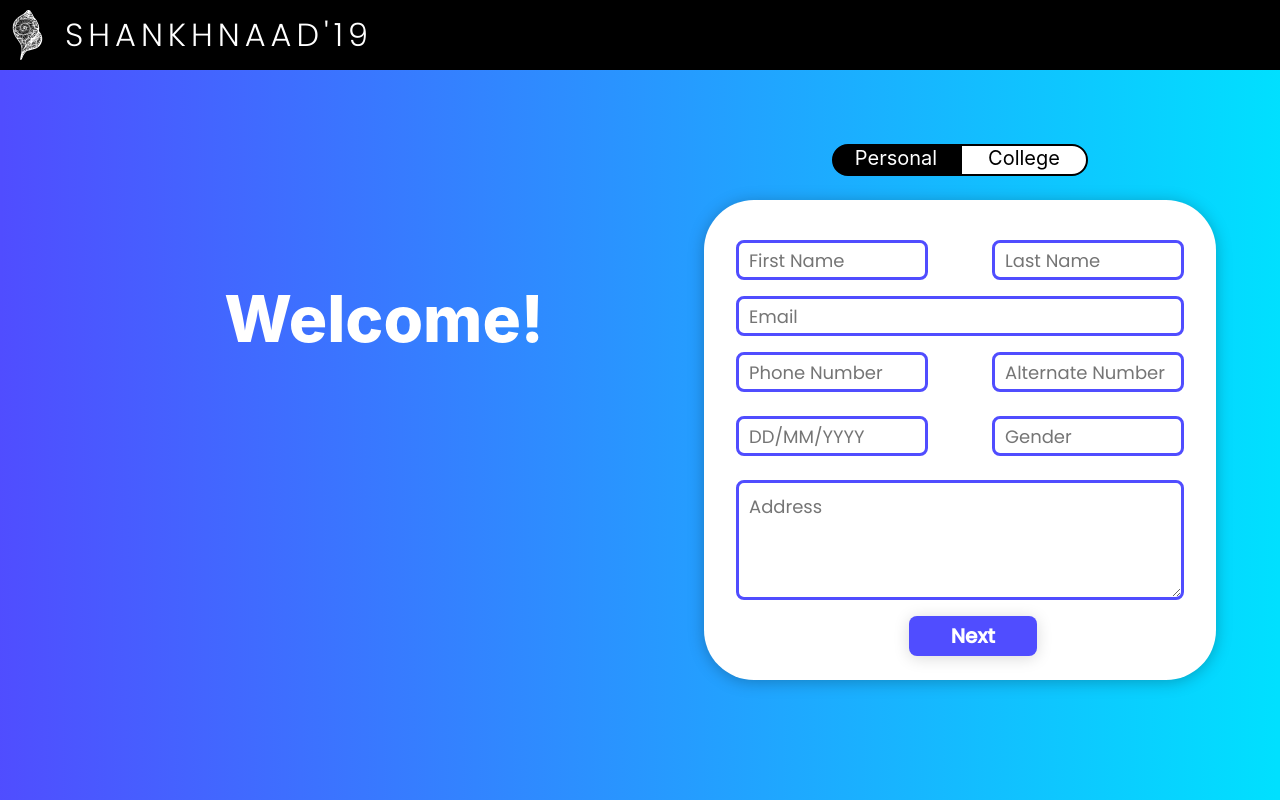
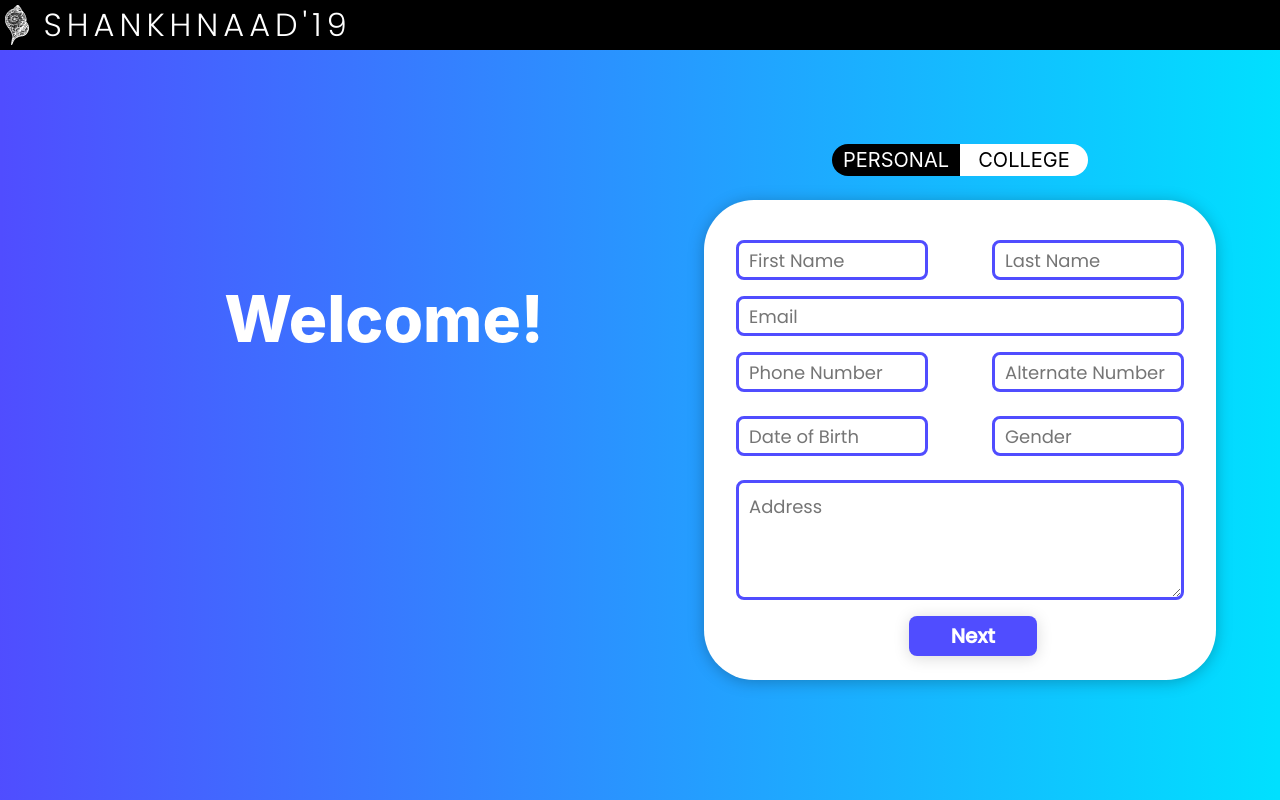
Before and after one commit to TusharSharmaIN/shankh19, a PHP site: the page made by First Time Dash/dash.html in a window 1280 px wide. Run offline with PHP 8.4, Linux system fonts and the light colour scheme; some libraries are stand-ins or nearby versions.

Commit message:
Bug fixes for switch and next button

```diff
--- a/First Time Dash/dash.css
+++ b/First Time Dash/dash.css
@@ -1,3 +1,7 @@
+*{
+    outline: none;
+}
+
 body {
     color: #000;
     background-color: #f4f4f4;
@@ -12,14 +16,16 @@ html, body{
     margin: 0;
     padding: 0;
 }
+
 form {
     margin: 0;
 }
+
 nav{
     display: flex;
     justify-content: space-between;
     align-items: center;
-    height: 70px;
+    height: 50px;
     margin-bottom: 20px;
     background-color: rgba(0, 0, 0, 1);
     position: fixed;
@@ -33,93 +39,18 @@ nav{
 }
 
 .nav-logo img{
-    height: 50px;
-    width: 35px;
-    margin: 10px;
+    height: 40px;
+    margin: 5px;
 }
 
 .nav-logo h1{
-    margin: 10px;
+    margin: 0px 10px;
     font-size: 32px;
     letter-spacing: 5px;
     font-weight: 100;
     text-transform: uppercase;
     cursor: default;
     color: #fff;
-}
-
-.nav-ul{
-    list-style: none;
-    justify-content: space-around;
-    width: 100px;
-    flex-wrap: wrap;
-    margin: 0;
-    position: absolute;
-    right: 0px;
-    height: 0vh;
-    top: 70px;
-    background-color: rgba(0, 0, 0, .8);
-    display: flex;
-    flex-direction: column;
-    align-items: center;
-    width: 200px;
-    transition: 0.5s;
-    padding: 0px;
-    z-index: 50;
-}
-
-.nav-ul.active{
-    display: flex;
-    opacity: 1;
-    animation: fadeIn 0.5s;
-    height: calc(100vh - 70px);
-}
-
-.nav-ul-a{
-    text-decoration: none;
-    letter-spacing: 3px;
-    font-weight: 500;
-    color: white;
-    display: none;
-}
-
-.nav-ul-a.active{
-    display: flex;
-    cursor: pointer;
-    font-weight: bold;
-}
-
-@keyframes fadeIn{
-    from{opacity: 0; height: 0}
-    to{opacity: 1; height: calc(100vh - 70px)}
-}
-
-.burger{
-    cursor: pointer;
-    display: block;
-    margin: 10px;
-}
-
-.burger div{
-    width: 25px;
-    height: 3px;
-    margin: 5px;
-    margin-right:25px;
-    background-color: white;
-    border-radius: 10px;
-    transition: all 0.3s ease;
-}
-
-.toggle .line1{
-    transform: rotate(-45deg) translate(-5px, 6px);
-}
-
-.toggle .line2{
-    opacity: 0;
-}
-
-.toggle .line3{
-    transform: rotate(45deg) translate(-5px, -6px);
 }
 
 .dashBoard{
@@ -143,40 +74,32 @@ nav{
     cursor: pointer;
 }
 
-.switch1{
-    position: relative;
+.switch-btn{
+    display: flex;
+    align-items: center;
+    justify-content: center;
     width: 50%;
+    background: white;
+    border-radius: 50px 0 0 50px;
+    color: black;
+    font-size: 1em;
+    text-transform: uppercase;
+}
+
+.switch-btn:nth-child(1){
+    border-radius: 50px 0 0 50px;
+}
+
+.switch-btn:nth-child(2){
+    border-radius: 0px 50px 50px 0px;
+}
+
+.switch-btn-active{
     background: black;
-    border: black 2px solid;
-    border-radius: 50px 0 0 50px;
     color: white;
 }
-.switch2{
-    position: relative;
-    width: 50%;
-    background: white;
-    border: black 2px solid;
-    border-radius: 0 50px 50px 0;
-    color: black;
-}
-.switch4{
-    position: relative;
-    width: 50%;
-    background: black;
-    border: black 2px solid;
-    border-radius: 0 50px 50px 0;
-    color: white;
-}
-.switch3{
-    position: relative;
-    width: 50%;
-    background: white;
-    border: black 2px solid;
-    border-radius: 50px 0 0 50px;
-    color: black;
-}
+
 .cardPersonal{
-    /* display: none; */
     position: absolute;
     width: 40vw;
     height: 60vh;
@@ -186,11 +109,9 @@ nav{
     left: 55vw;
     box-shadow: 0px 2px 16px rgba(0, 0, 0, 0.25);
 }
-.notactive{
+
+.cardCollege{
     display: none;
-}
-.cardCollege{
-    z-index: -1;
     position: absolute;
     width: 40vw;
     height: 45vh;
--- a/First Time Dash/dash.html
+++ b/First Time Dash/dash.html
@@ -6,7 +6,9 @@
         <link rel='shortcut icon' href='favicon.ico' type='image/x-icon'>
         <link rel = "stylesheet" href = "./dash.css">
         <link href="https://fonts.googleapis.com/css?family=Poppins:300,400,500&display=swap" rel="stylesheet">
+        <link rel="stylesheet" href="http://code.jquery.com/ui/1.10.2/themes/smoothness/jquery-ui.css" />
         <script src = "https://ajax.googleapis.com/ajax/libs/jquery/3.4.1/jquery.min.js"></script>
+        <script src="http://code.jquery.com/ui/1.10.2/jquery-ui.js"></script>
     </head>
     <body>
         <section id = 'home'>
@@ -36,11 +38,11 @@
                     <p>Welcome!</p>
                 </div>
                 <div class="switch">
-                    <div class="switch1" onclick="personalForm()">Personal</div>
-                    <div class="switch2" onclick="collegeForm()">College</div>
+                    <div class="switch-btn switch-btn-active" id = "switch-personal">Personal</div>
+                    <div class="switch-btn" id = "switch-college">College</div>
                 </div>
                 <div class="cardPersonal">
-                       <form class="myForm" method="get" enctype="application/x-www-form-urlencoded">
+                        <form class="myForm" enctype="application/x-www-form-urlencoded">
                             <div class="nameField">
                                 <input type="text" name="FirstName" placeholder="First Name" required>
                                 <input type="text" name="LastName" placeholder="Last Name" required>
@@ -53,7 +55,7 @@
                                 <input type="tel" name="alternateNumber" maxlength="10" placeholder="Alternate Number">
                             </div>
                             <div class="personalField">
-                                <input type="text" name="dateofbirth" required pattern="?:(?:0[1-9]|1[0-2])[\/\\-. ]?(?:0[1-9]|[12][0-9])|(?:(?:0[13-9]|1[0-2])[\/\\-. ]?30)|(?:(?:0[13578]|1[02])[\/\\-. ]?31))[\/\\-. ]?(?:19|20)[0-9]{2}" placeholder="DD/MM/YYYY">
+                                <input type="text" class = "datepicker" name="dateofbirth" placeholder="Date of Birth">
                                 <input name="Gender" list="gender" placeholder="Gender" required>
                                 <datalist id="gender">
                                     <option>Male</option>
@@ -64,11 +66,11 @@
                             <div class="addressField">
                                 <textarea rows="10" name="address" placeholder="Address" required></textarea>
                             </div>
-                            <button class="button" onclick="next()">Next</button>
+                            <button class="button">Next</button>
                         </form>
                 </div>
                 <div class="cardCollege">
-                        <form class="myForm" method="get" enctype="application/x-www-form-urlencoded" action="../../index.html">
+                        <form class="myForm" enctype="application/x-www-form-urlencoded">
                              <div class="collegeName">
                                  <input type="text" name="collegeName" placeholder="College Name" required>
                              </div>
--- a/First Time Dash/dash.js
+++ b/First Time Dash/dash.js
@@ -1,41 +1,28 @@
-function navSlide(){
-    $('.nav-ul-a').bind('click', function(){
-        $('.nav-ul').toggleClass('active');
-        $('.nav-ul-a').toggleClass('active');
-        $('.burger').toggleClass('toggle');
-    });
-    $('.burger').bind('click', function(){
-        $('.nav-ul').toggleClass('active');
-        $('.nav-ul-a').toggleClass('active');
-        $('.burger').toggleClass('toggle');
-    });
-  };
+// Add event listener to next button in personal details form
+$('.cardPersonal .button').on('click', function(){
+    $('.cardPersonal').hide();
+    $('.cardCollege').show();
+    $('#switch-personal').removeClass('switch-btn-active');
+    $('#switch-college').addClass('switch-btn-active');
+});
 
-navSlide();
+// Add event listener to switch button to switch between personal and college details form
+$('#switch-personal').on('click',function(){
+    $('#switch-college').removeClass('switch-btn-active');
+    $(this).addClass('switch-btn-active');
+    $('.cardCollege').hide();
+    $('.cardPersonal').show();
+});
 
-function next(){
-    $('.cardPersonal').on('click', function(){
-        $('.cardPersonal').toggleClass('notactive');
-        $('.cardCollege').toggleClass('active');
-        $('.switch1').toggleClass('switch3');
-        $('.switch2').toggleClass('switch4');
-    });
-}
+// Add event listener to switch button to switch between personal and college details form
+$('#switch-college').on('click',function(){
+    $('#switch-personal').removeClass('switch-btn-active');
+    $(this).addClass('switch-btn-active');
+    $('.cardPersonal').hide();
+    $('.cardCollege').show();
+});
 
-function personalForm(){
-    $('.switch1').on('click',function(){
-        $('.switch1').removeClass('switch3')
-        $('.switch2').removeClass('switch4')
-        $('.cardPersonal').removeClass('notactive');
-        $('.cardCollege').removeClass('active');
-    });
-}
-
-function collegeForm(){
-    $('.switch2').on('click',function(){
-        $('.switch1').toggelClass('switch3')
-        $('.switch2').toggelClass('switch4')
-        $('.cardPersonal').toggelClass('notactive');
-        $('.cardCollege').toggelClass('active');
-    });
-}
+// Using jQuery datepicker API for Date of Birth field
+$(function(){
+    $(".datepicker").datepicker({dateFormat: 'dd-mm-yy', changeYear: true, changeMonth: true, defaultDate: new Date(2000, 0, 1)});
+});
```
Also changed, not shown: other parts of First Time Dash/dash.css (+13 -30 lines). Lines whose indentation alone changed are shown as unchanged.
